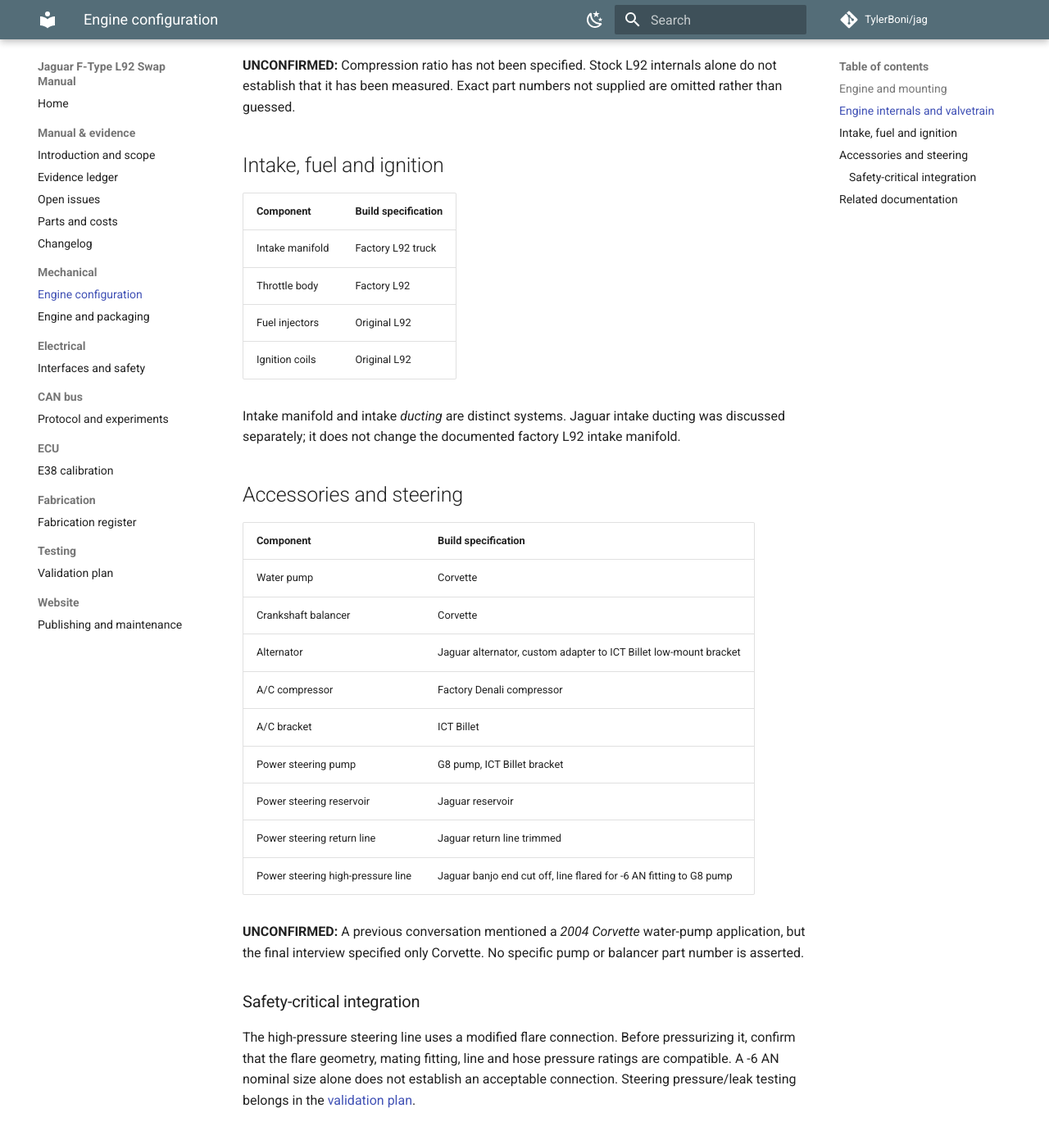
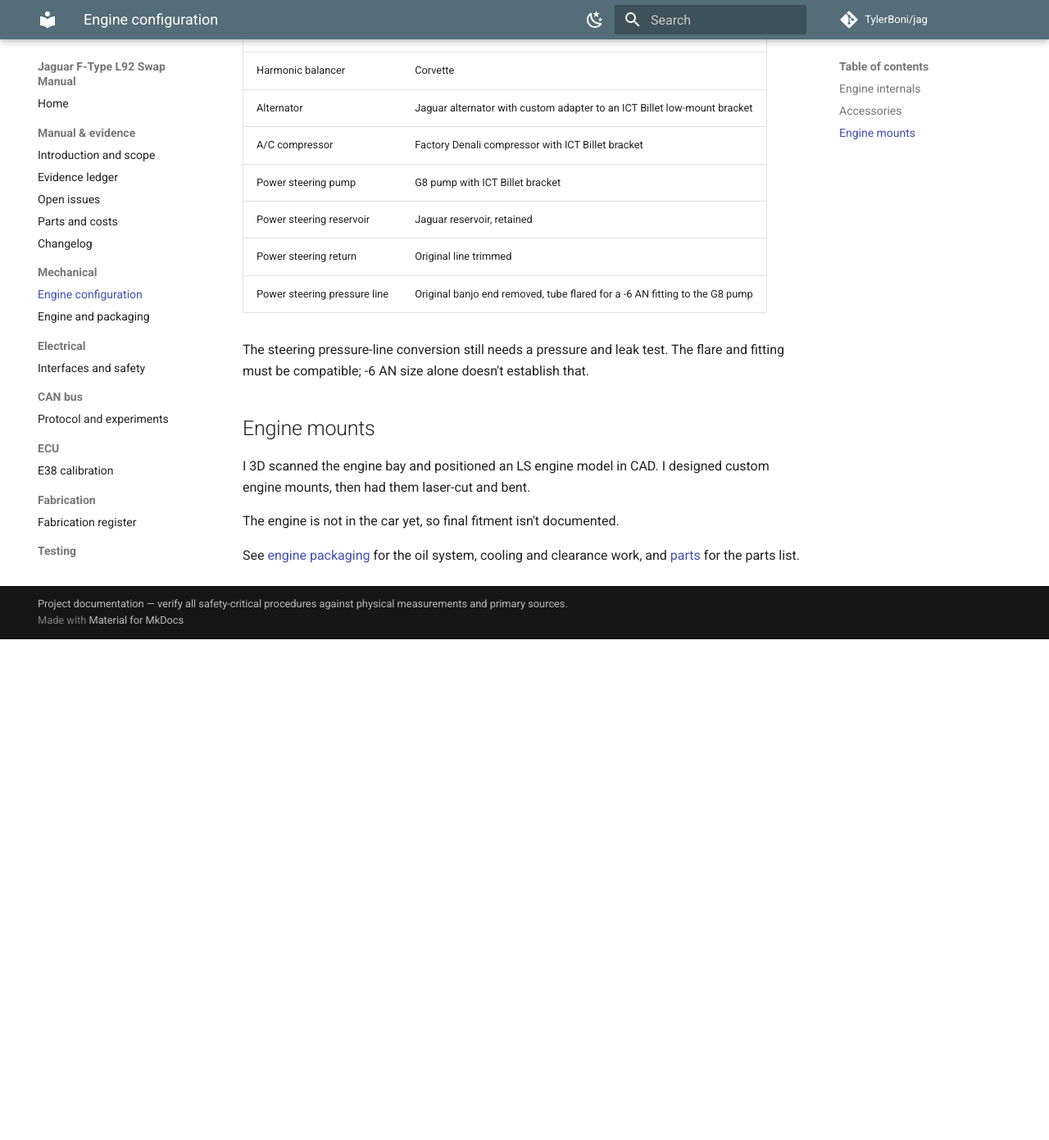
Before and after one commit to TylerBoni/jag, an MkDocs documentation site: the page built from build-manual/docs/mechanical/engine-configuration.md, in a window 1280 px wide and 1400 px high, scrolled down 1070 px. Shown: the top 1391 px of the window at 82% size. Built offline with MkDocs 1.6.1 and Material for MkDocs 9.7.7, drawn with Linux system fonts in a browser that asks for light colours; comment, search, counter and statistics services are not loaded; after the commit the page ends 1850 px from its top, so only the background shows below that; some of the changed text lies outside the part shown.

Commit message:
docs: rewrite manual as concise first-person public build guide

```diff
--- a/build-manual/docs/mechanical/engine-configuration.md
+++ b/build-manual/docs/mechanical/engine-configuration.md
@@ -1,65 +1,44 @@
-# L92 engine configuration — Section 1
+# Engine configuration
 
-Configuration established from the five-question build interview on 2026-11-21. Statements supplied by the builder are documented as build facts. An item is marked **UNCONFIRMED** only when the documentation adds an inference or lacks a specific answer.
+I'm swapping a 6.2L L92 from a 2007 GMC Yukon Denali into my 2015 Jaguar F-Type V6. The engine cost $1,300 and had approximately 272,000 miles. It's currently out of the car while I prepare the swap.
 
-## Engine and mounting
+## Engine internals
 
-- **Vehicle:** 2015 Jaguar F-Type base (X152), originally AJ126 3.0L supercharged V6 with Jaguar ZF8 automatic.
-- **Donor:** 2007 GMC Yukon Denali, L92 6.2L Gen IV V8, acquired for $1,300, approximately 272,000 miles.
-- **Current stage:** L92 is **outside the Jaguar**.
-- **Engine bay:** 3D scanned, with an LS engine modeled in the scanned engine compartment.
-- **Motor mounts:** Custom designed in CAD, laser-cut and bent.
+The heads and rotating assembly are stock L92.
 
-## Engine internals and valvetrain
+| Part | Setup |
+| --- | --- |
+| Heads | Stock L92 |
+| Pistons, rods, crank | Stock L92 |
+| Camshaft | Richard Holdener Performance (RHP) Truck Plus |
+| Valve springs | RHP springs supplied with the cam |
+| Lifters | Not documented |
+| Timing set | Replaced |
+| VVT delete | Michigan Motorsports kit |
+| Intake manifold | Stock L92 |
+| Throttle body | Stock L92 |
+| Injectors | Stock L92 |
+| Ignition coils | Stock L92 |
 
-| Component | Build specification |
-| --- | --- |
-| Cylinder heads | Original factory L92 |
-| Pistons | Original factory L92 |
-| Connecting rods | Original factory L92 |
-| Crankshaft | Original factory L92 |
-| Camshaft | Richard Holdener Performance (RHP) Truck Plus |
-| Valve springs | RHP springs supplied with the camshaft |
-| Lifters | Unknown |
-| Timing set | Replaced |
-| VVT delete | Generic Michigan Motorsports kit |
+## Accessories
 
-**UNCONFIRMED:** Compression ratio has not been specified. Stock L92 internals alone do not establish that it has been measured. Exact part numbers not supplied are omitted rather than guessed.
-
-## Intake, fuel and ignition
-
-| Component | Build specification |
-| --- | --- |
-| Intake manifold | Factory L92 truck |
-| Throttle body | Factory L92 |
-| Fuel injectors | Original L92 |
-| Ignition coils | Original L92 |
-
-Intake manifold and intake *ducting* are distinct systems. Jaguar intake ducting was discussed separately; it does not change the documented factory L92 intake manifold.
-
-## Accessories and steering
-
-| Component | Build specification |
+| Part | Setup |
 | --- | --- |
 | Water pump | Corvette |
-| Crankshaft balancer | Corvette |
-| Alternator | Jaguar alternator, custom adapter to ICT Billet low-mount bracket |
-| A/C compressor | Factory Denali compressor |
-| A/C bracket | ICT Billet |
-| Power steering pump | G8 pump, ICT Billet bracket |
-| Power steering reservoir | Jaguar reservoir |
-| Power steering return line | Jaguar return line trimmed |
-| Power steering high-pressure line | Jaguar banjo end cut off, line flared for -6 AN fitting to G8 pump |
+| Harmonic balancer | Corvette |
+| Alternator | Jaguar alternator with custom adapter to an ICT Billet low-mount bracket |
+| A/C compressor | Factory Denali compressor with ICT Billet bracket |
+| Power steering pump | G8 pump with ICT Billet bracket |
+| Power steering reservoir | Jaguar reservoir, retained |
+| Power steering return | Original line trimmed |
+| Power steering pressure line | Original banjo end removed, tube flared for a -6 AN fitting to the G8 pump |
 
-**UNCONFIRMED:** A previous conversation mentioned a *2004 Corvette* water-pump application, but the final interview specified only Corvette. No specific pump or balancer part number is asserted.
+The steering pressure-line conversion still needs a pressure and leak test. The flare and fitting must be compatible; -6 AN size alone doesn't establish that.
 
-### Safety-critical integration
+## Engine mounts
 
-The high-pressure steering line uses a modified flare connection. Before pressurizing it, confirm that the flare geometry, mating fitting, line and hose pressure ratings are compatible. A -6 AN nominal size alone does not establish an acceptable connection. Steering pressure/leak testing belongs in the [validation plan](../testing/validation-plan.md).
+I 3D scanned the engine bay and positioned an LS engine model in CAD. I designed custom engine mounts, then had them laser-cut and bent.
 
-## Related documentation
+The engine is not in the car yet, so final fitment isn't documented.
 
-- [Engine and packaging](engine-and-packaging.md)
-- [Fabrication register](../fabrication/fabrication.md)
-- [Parts and costs](../../PARTS.md)
-- [Open engineering issues](../../ISSUES.md)
+See [engine packaging](engine-and-packaging.md) for the oil system, cooling and clearance work, and [parts](../../PARTS.md) for the parts list.
```
